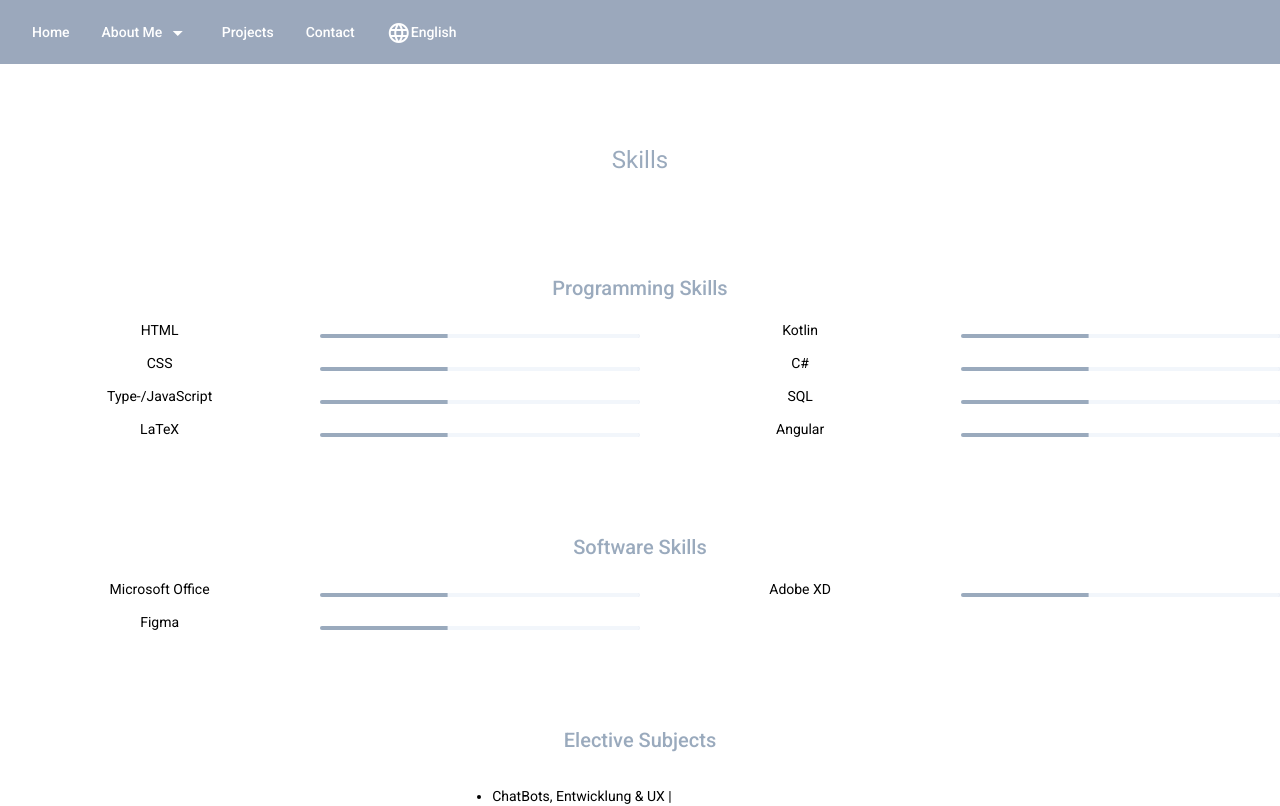
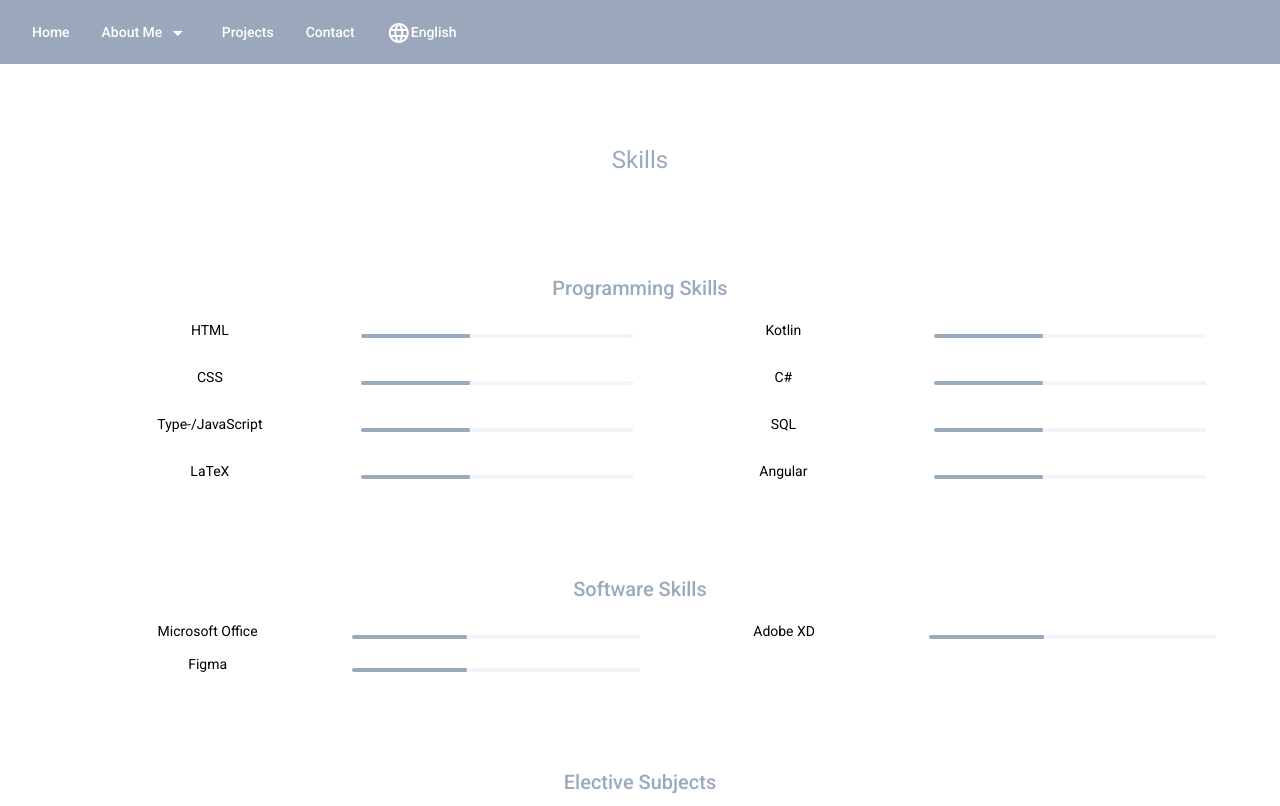
Before and after one commit to minhnpham98/my-website, an Angular app: page /skills in a window 1280 px wide. Shown: the top 806 px of the page. Built offline with nearby package versions, Linux system fonts and the light colour scheme.

Commit message:
Changed design of skills

```diff
--- a/src/app/about-me/skills/skills.component.css
+++ b/src/app/about-me/skills/skills.component.css
@@ -18,3 +18,10 @@
 ::ng-deep .mat-progress-spinner circle {
     stroke: #9AAABD;
 }
+
+.grid {
+    margin-right: 5%;
+    margin-left: 5%;
+    padding-left: 10px;
+    padding-right: 10px;
+}
--- a/src/app/about-me/skills/skills.component.html
+++ b/src/app/about-me/skills/skills.component.html
@@ -1,3 +1,4 @@
+<div>
     <div class="title" fxLayoutAlign="center">
         <h1>Skills</h1>
     </div>
@@ -5,8 +6,8 @@
         <div class="title" fxLayoutAlign="center">
             <h2>Programming Skills</h2>
         </div>
-    <div>
-        <mat-grid-list cols="4" rowHeight="2rem">
+        <div class="grid">
+            <mat-grid-list cols="4" rowHeight="2rem" gutterSize="15px">
                 <mat-grid-tile>
                     <p>HTML</p>
                 </mat-grid-tile>
@@ -63,7 +64,7 @@
             <h2>Software Skills</h2>
         </div>
         <div>
-        <mat-grid-list cols="4" rowHeight="2rem">
+            <mat-grid-list class="grid" cols="4" rowHeight="2rem">
                 <mat-grid-tile>
                     <p>Microsoft Office</p>
                 </mat-grid-tile>
@@ -142,3 +143,4 @@
             </mat-grid-list>
         </div>
     </div>
+</div>
```
Lines whose indentation alone changed are shown as unchanged.
